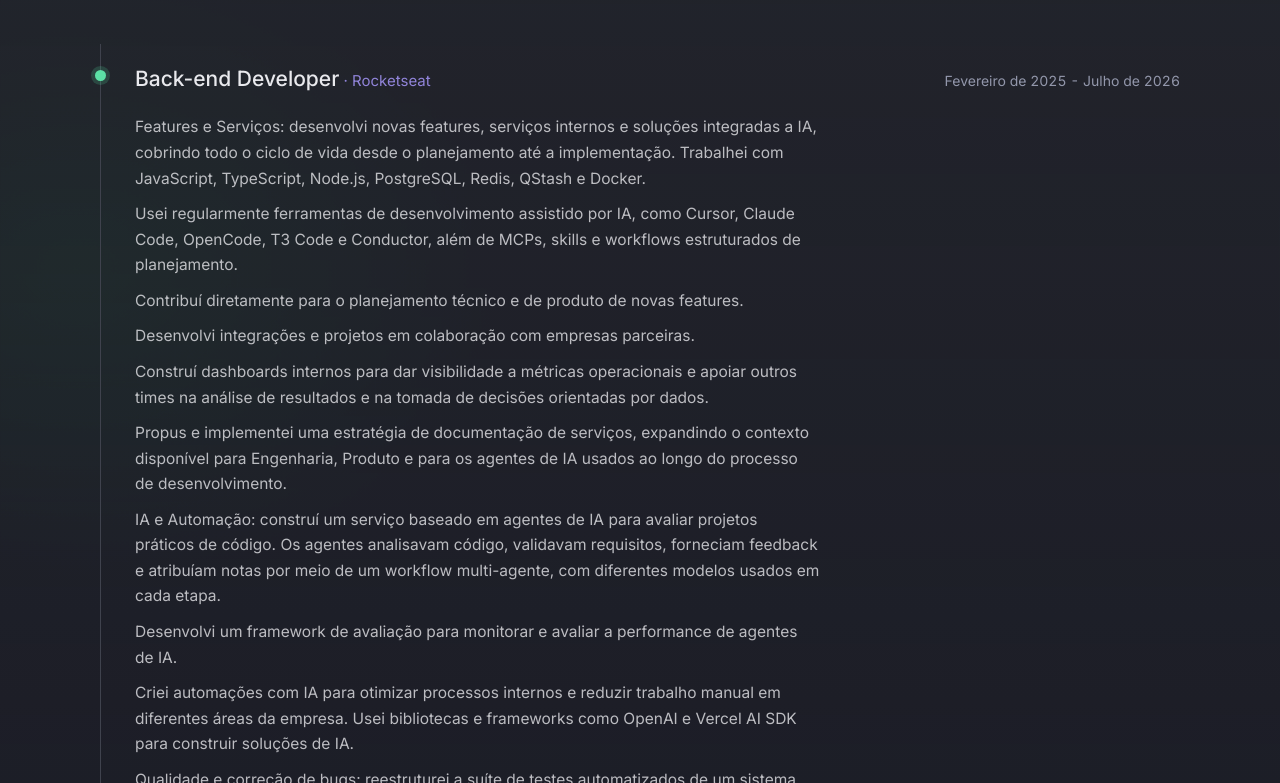
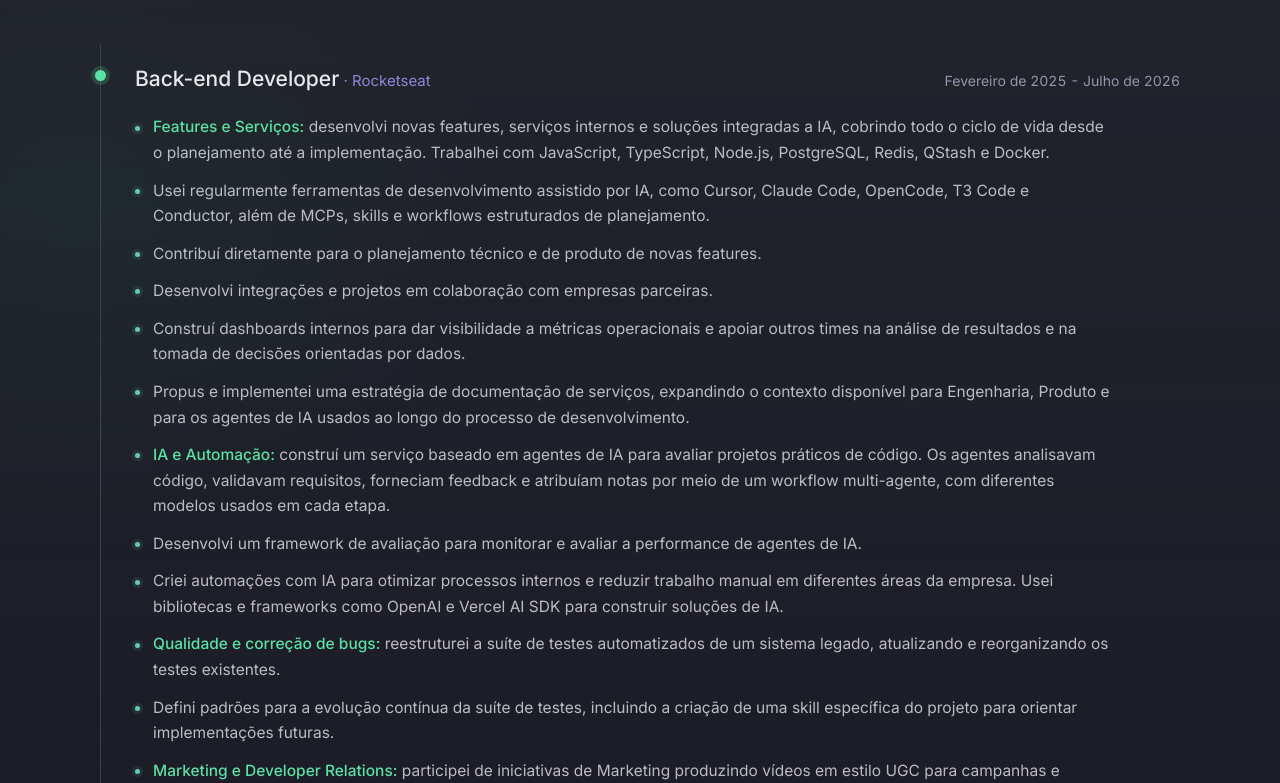
Before and after one commit to levysantiago/personal-page, a React (Create React App) app: page / in a window 1280 px wide. Shown: the part 1897-2680 px from the top of the page. Built offline with nearby package versions, Linux system fonts and the light colour scheme.

Commit message:
feat: improve experience detail readability

```diff
--- a/src/pages/sections-v2/ExperienceV2/index.tsx
+++ b/src/pages/sections-v2/ExperienceV2/index.tsx
@@ -10,13 +10,34 @@ import {
   Inner,
   Role,
   RoleBody,
+  RoleBulletHighlight,
+  RoleBulletText,
   RoleCompany,
   RoleDates,
+  RoleList,
+  RoleListItem,
   RoleTitle,
   Section,
   Summary,
   Timeline,
 } from "./styles";
+
+function formatBullet(bullet: string) {
+  const separatorIndex = bullet.indexOf(": ");
+
+  if (separatorIndex === -1) {
+    return <RoleBulletText>{bullet}</RoleBulletText>;
+  }
+
+  return (
+    <RoleBulletText>
+      <RoleBulletHighlight>
+        {bullet.slice(0, separatorIndex + 1)}
+      </RoleBulletHighlight>{" "}
+      {bullet.slice(separatorIndex + 2)}
+    </RoleBulletText>
+  );
+}
 
 const ExperienceV2: React.FC = () => {
   const { lang } = useLanguage();
@@ -42,9 +63,11 @@ const ExperienceV2: React.FC = () => {
                 <RoleDates>{role.dateRange}</RoleDates>
               </Summary>
               <RoleBody>
-                {role.bullets.map((bullet) => (
-                  <p key={bullet}>{bullet}</p>
-                ))}
+                <RoleList>
+                  {role.bullets.map((bullet) => (
+                    <RoleListItem key={bullet}>{formatBullet(bullet)}</RoleListItem>
+                  ))}
+                </RoleList>
               </RoleBody>
             </Role>
           ))}
--- a/src/pages/sections-v2/ExperienceV2/styles.tsx
+++ b/src/pages/sections-v2/ExperienceV2/styles.tsx
@@ -154,16 +154,55 @@ export const RoleDates = styled.span(
 export const RoleBody = styled.div(
   (props: IProps) => css`
     padding: 0 0 24px;
-    max-width: 70ch;
-    display: flex;
-    flex-direction: column;
-    gap: 10px;
+    max-width: 100ch;
     font-size: 15.5px;
     color: color-mix(in srgb, ${props.theme.colors.text} 78%, transparent);
+  `
+);
 
-    p {
-      color: inherit;
-      margin: 0;
+export const RoleList = styled.ul`
+  display: flex;
+  flex-direction: column;
+  gap: 12px;
+  margin: 0;
+  padding: 0;
+  list-style: none;
+`;
+
+export const RoleListItem = styled.li(
+  (props: IProps) => css`
+    position: relative;
+    padding-left: 18px;
+    color: color-mix(in srgb, ${props.theme.colors.text} 78%, transparent);
+
+    &::before {
+      content: "";
+      position: absolute;
+      left: 0;
+      top: 0.72em;
+      width: 5px;
+      height: 5px;
+      border-radius: 50%;
+      background: color-mix(
+        in srgb,
+        ${props.theme.colors.green} 72%,
+        ${props.theme.colors.accent}
+      );
+      box-shadow: 0 0 0 3px
+        color-mix(in srgb, ${props.theme.colors.green} 10%, transparent);
     }
   `
 );
+
+export const RoleBulletText = styled.span(
+  (props: IProps) => css`
+    color: color-mix(in srgb, ${props.theme.colors.text} 78%, transparent);
+  `
+);
+
+export const RoleBulletHighlight = styled.strong(
+  (props: IProps) => css`
+    color: ${props.theme.colors.green};
+    font-weight: 500;
+  `
+);
```
